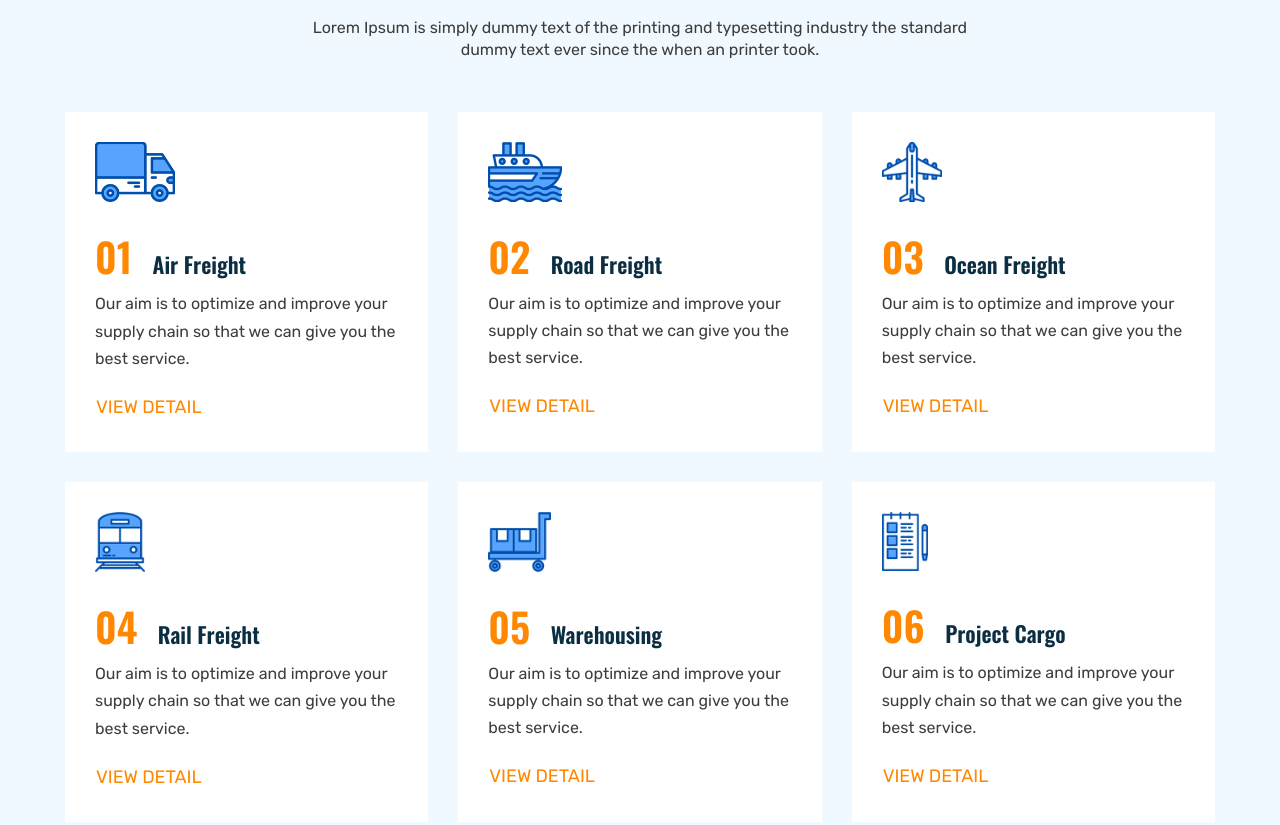
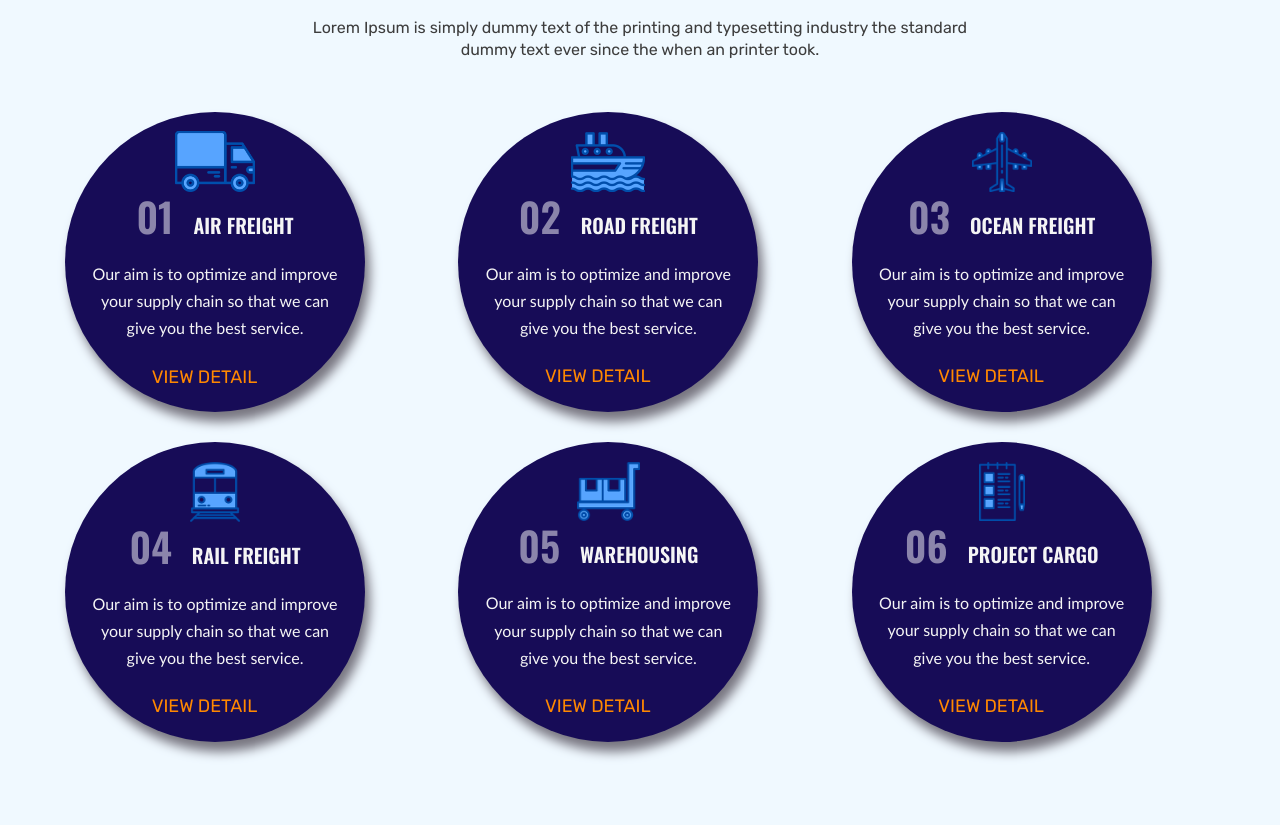
Before and after one commit to ChironSage/Ekata-project, a plain HTML site: page index.html in a window 1280 px wide. Shown: the part 1944-2769 px from the top of the page. Drawn offline with nearby package versions, Linux system fonts and the light colour scheme.

Commit message:
Update style.css

```diff
--- a/assets/css/style.css
+++ b/assets/css/style.css
@@ -722,28 +722,54 @@ body {
 .service .section-title { margin-block-end: 20px; }
 
 .service .section-text { margin-block-end: 50px; }
-
+.services{
+  display: flex;
+  align-items: center;
+  justify-content: center;
+}
+
+/* #second, #forth, #sixth{
+  background-color: #8b85ab ;
+} */
 .service-card {
-  background-color: var(--white);
-  padding: 30px;
-  /* border: 50px 50px 50px 50px solid var(--cultured-3); */
-
-  transition: var(--transition);
-
-}
-
-.service-card:is(:hover, :focus-within) { border-color: var(--dark-orange); }
-
-.service-card .card-icon { margin-block-end: 30px; }
+  height: 300px;
+  width: 300px;
+  display: flex;
+  flex-direction: column;
+  align-items: center;
+  justify-content: center;
+  border-radius: 50% 50% 50% 50%;
+  background-color: #170c57;
+  /* background-color: #191970; */
+  color: whitesmoke;
+  box-shadow: 5px 10px 11px #787681 ;
+
+}
+
+.service-card:is(:hover, :focus-within) { border-color: var(--dark-orange);
+
+}
+
+/* .service-card .card-icon { margin-block-end: ; } */
+
+.service-card .card-title{
+  color: whitesmoke;
+  text-transform: uppercase;
+  font-size: 20px;
+}
 
 .service-card .card-title .span {
   display: inline-block;
-  color: var(--dark-orange);
+  color: #8b85ab;
   font-size: var(--fs-3);
   margin-inline-end: 15px;
 }
 
-.service-card .card-text { margin-block: 10px 20px; }
+.service-card .card-text {
+  font-family: 'Gill Sans', 'Gill Sans MT', Calibri, 'Trebuchet MS', sans-serif;
+  padding: 20px;
+  text-align: center;
+}
 
 
 
```
